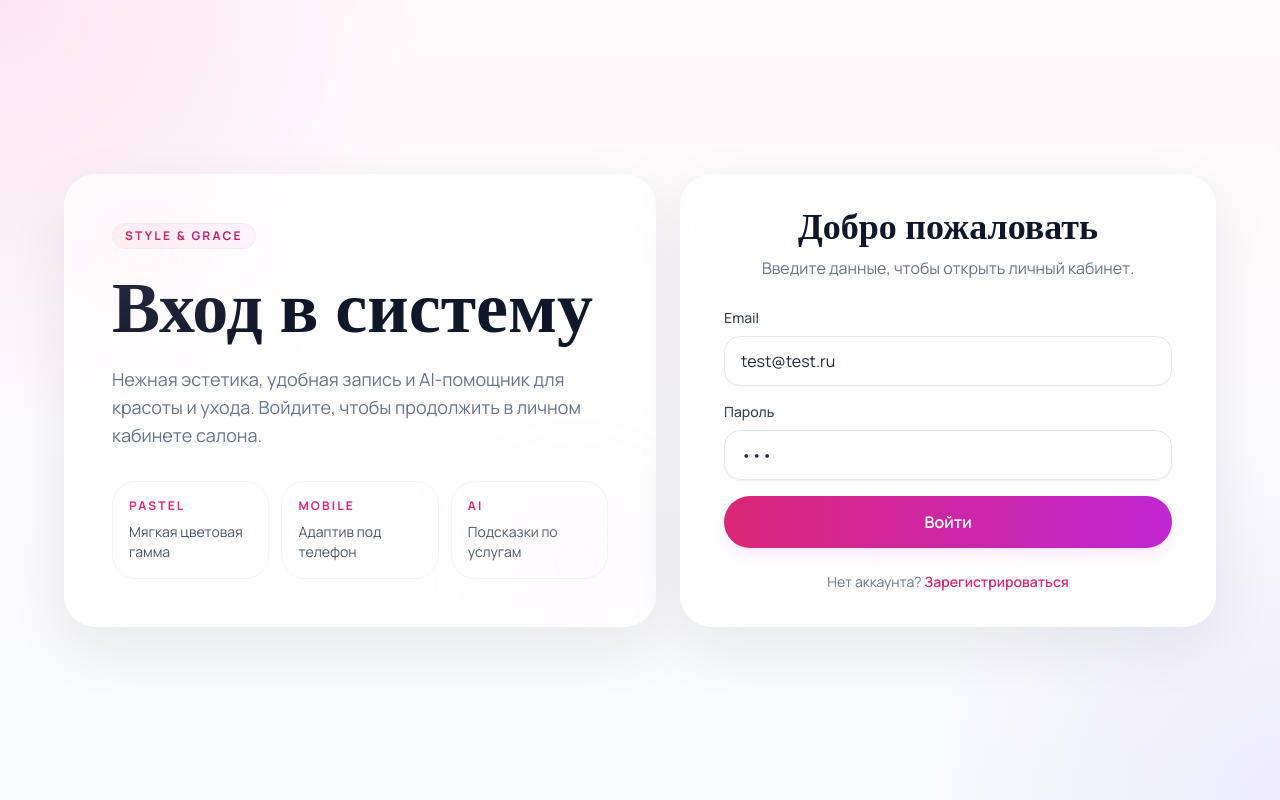
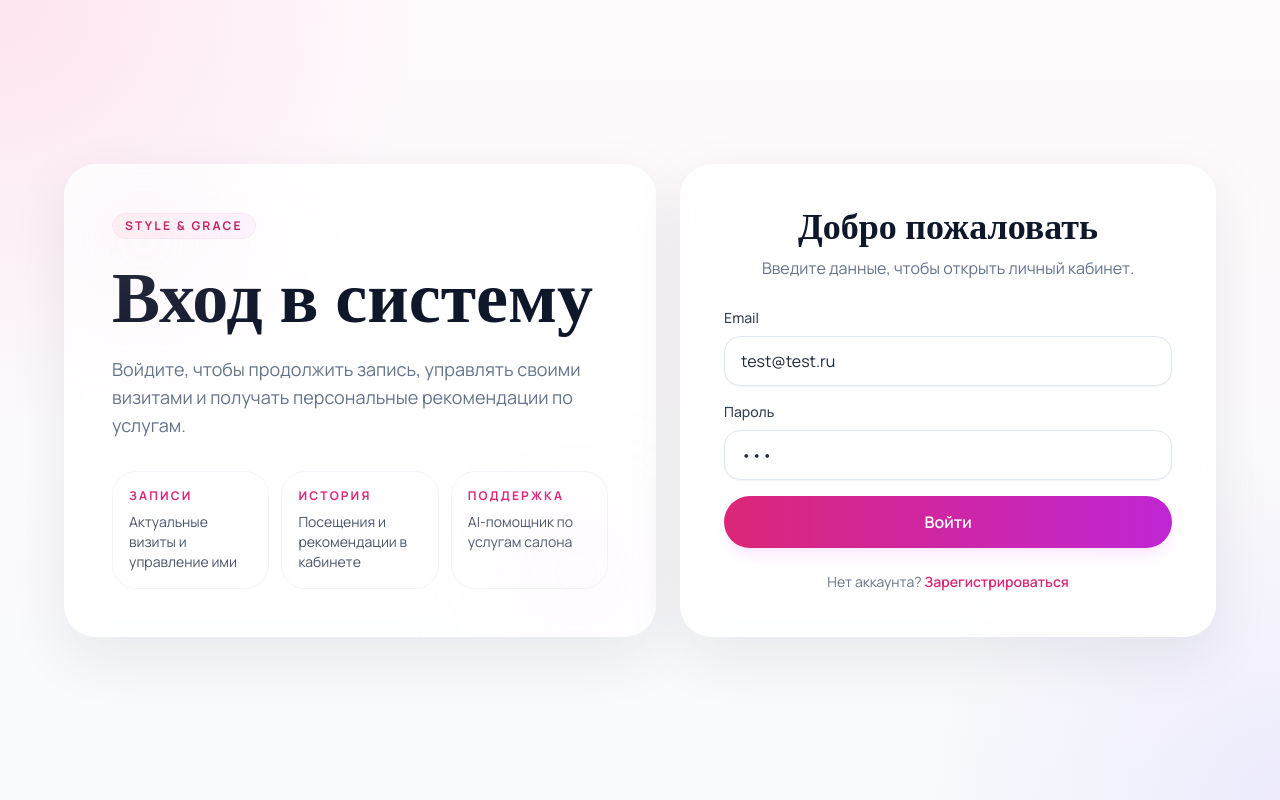
Before and after one commit to ohweraohw1243/aiwork, a Flask app: page /login in a window 1280 px wide. Run offline with Flask 3, Linux system fonts and the light colour scheme; some libraries are stand-ins or nearby versions.

Commit message:
Исправлены тексты на страницах входа и регистрации

```diff
--- a/templates/login.html
+++ b/templates/login.html
@@ -35,21 +35,21 @@
             </div>
             <h1 class="brand-serif text-5xl md:text-7xl font-bold text-slate-900 leading-[0.95]">Вход в систему</h1>
             <p class="text-slate-500 mt-5 max-w-lg text-base md:text-lg leading-relaxed">
-                Нежная эстетика, удобная запись и AI-помощник для красоты и ухода. Войдите, чтобы продолжить в личном кабинете салона.
+                Войдите, чтобы продолжить запись, управлять своими визитами и получать персональные рекомендации по услугам.
             </p>
 
             <div class="grid grid-cols-1 sm:grid-cols-3 gap-3 mt-8">
                 <div class="rounded-[24px] bg-white/75 border border-slate-100 p-4">
-                    <p class="text-xs uppercase tracking-[0.18em] text-pink-600 font-bold mb-2">pastel</p>
-                    <p class="text-sm text-slate-600">Мягкая цветовая гамма</p>
+                    <p class="text-xs uppercase tracking-[0.18em] text-pink-600 font-bold mb-2">записи</p>
+                    <p class="text-sm text-slate-600">Актуальные визиты и управление ими</p>
                 </div>
                 <div class="rounded-[24px] bg-white/75 border border-slate-100 p-4">
-                    <p class="text-xs uppercase tracking-[0.18em] text-pink-600 font-bold mb-2">mobile</p>
-                    <p class="text-sm text-slate-600">Адаптив под телефон</p>
+                    <p class="text-xs uppercase tracking-[0.18em] text-pink-600 font-bold mb-2">история</p>
+                    <p class="text-sm text-slate-600">Посещения и рекомендации в кабинете</p>
                 </div>
                 <div class="rounded-[24px] bg-white/75 border border-slate-100 p-4">
-                    <p class="text-xs uppercase tracking-[0.18em] text-pink-600 font-bold mb-2">ai</p>
-                    <p class="text-sm text-slate-600">Подсказки по услугам</p>
+                    <p class="text-xs uppercase tracking-[0.18em] text-pink-600 font-bold mb-2">поддержка</p>
+                    <p class="text-sm text-slate-600">AI-помощник по услугам салона</p>
                 </div>
             </div>
         </div>
```
Also changed, not shown: templates/register.html (+5 -5 lines).
